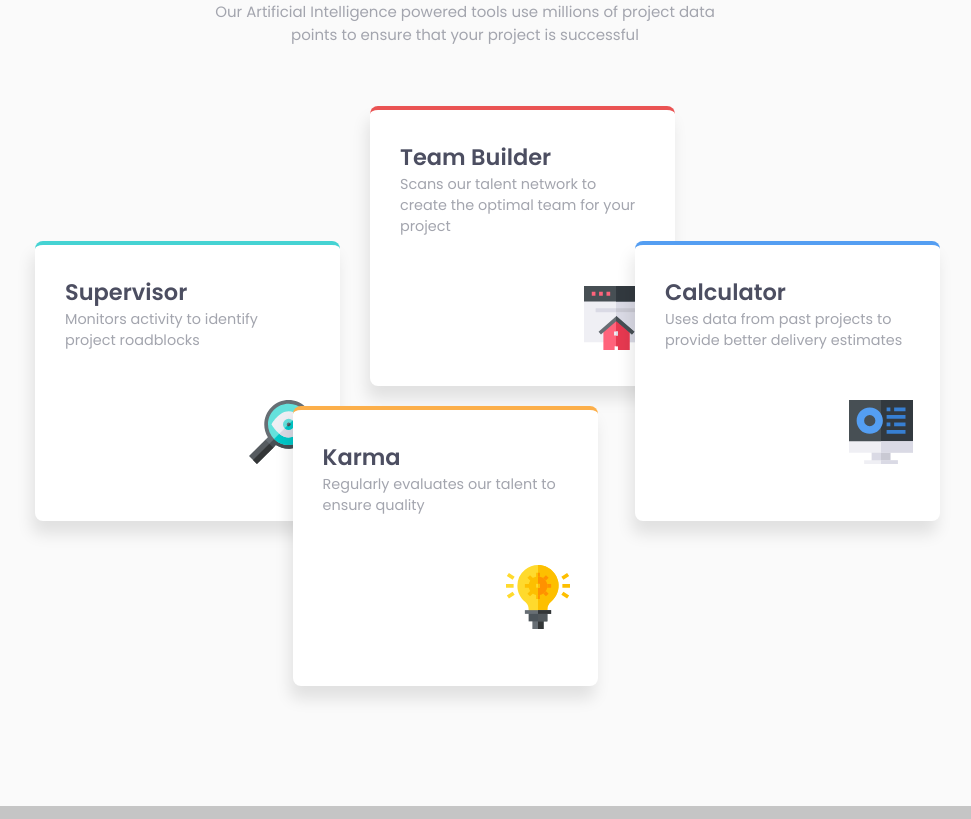
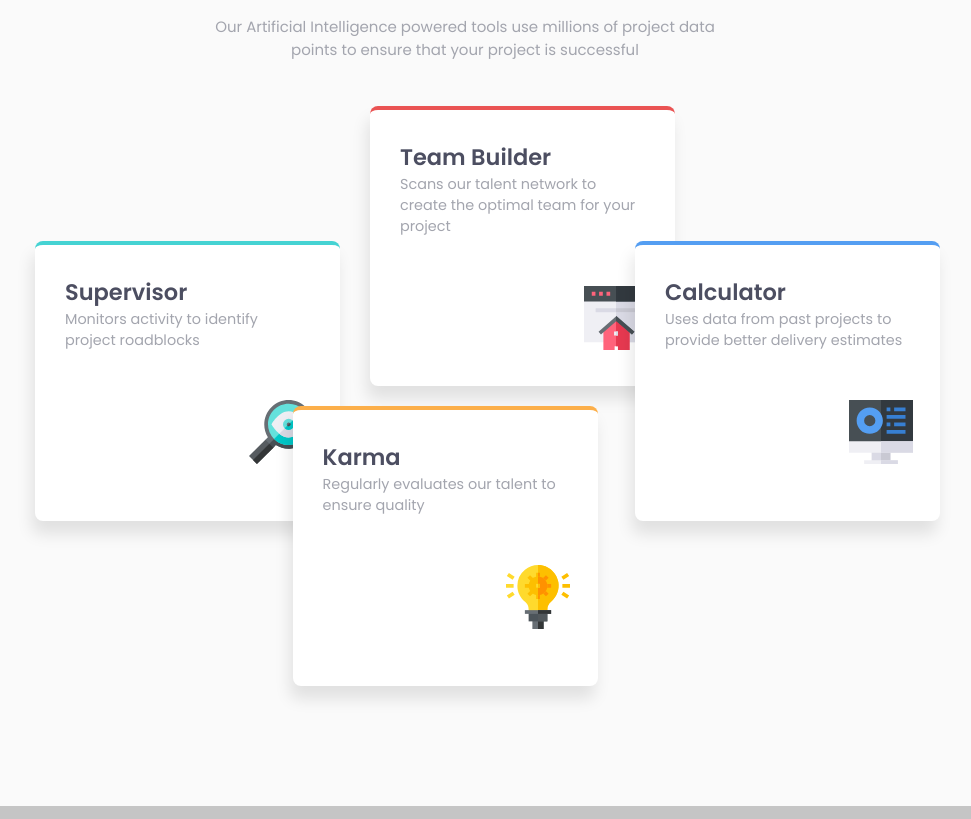
Before and after one commit to nkirukka/four-card-feature, a plain HTML site: page index.html in a window 1280 px wide. Shown: the part 145-964 px from the top of the page, without its empty margins (175-1146 px from the left). Drawn offline with Linux system fonts and the light colour scheme.

Commit message:
Remove margin from header description

```diff
--- a/styles.css
+++ b/styles.css
@@ -50,7 +50,7 @@ header div {
   margin-bottom: 1em;
 }
 header p {
-  margin: 1em;
+  margin: 0 1em;
   max-width: 35em;
   text-align: center;
 }
@@ -112,9 +112,6 @@ footer {
     header{
         margin-top: 3em;
     }
-    header p{
-        margin-top: -1em;
-    }
   main {
     flex-direction: row;
     margin-top: 25em;
```
